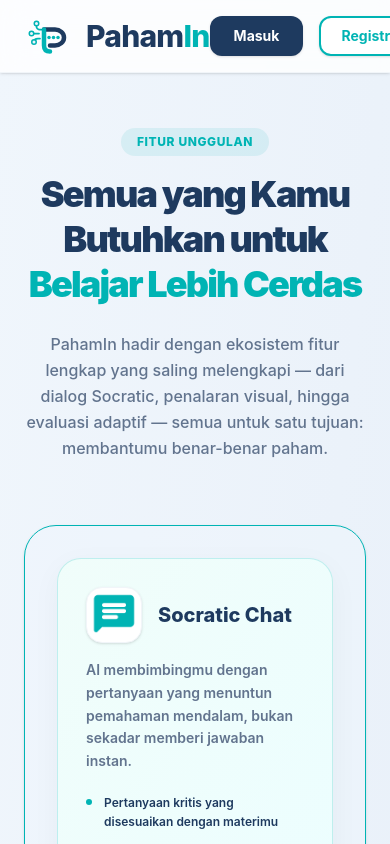
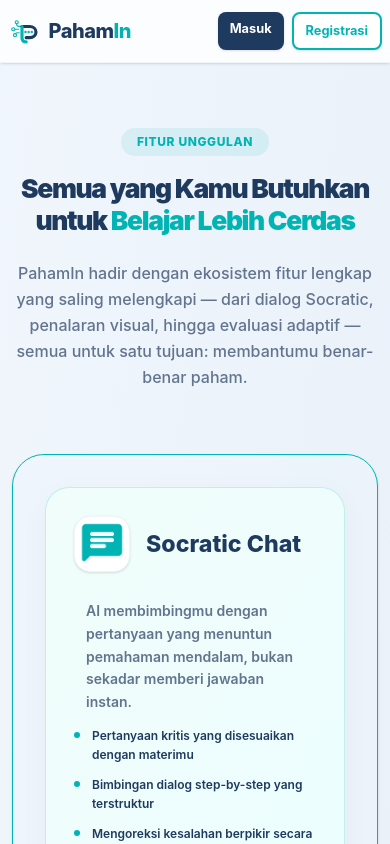
Before and after one commit to ahmadrofiussuud/PahamIn, a React (Vite) app in the folder client/: page /fitur in a window 390 px wide. Shown: the top 844 px of the page. Built offline with nearby package versions, Linux system fonts and the light colour scheme; no server answers.

Commit message:
feat: make UI fully responsive for mobile and tablet devices

```diff
--- a/client/src/index.css
+++ b/client/src/index.css
@@ -32,3 +32,181 @@
     @apply w-full px-4 py-2 border border-slate-200 rounded-lg focus:outline-none focus:ring-2 focus:ring-[#00B4B4] focus:border-transparent transition-all;
   }
 }
+
+/* ==========================================
+   TABLET RESPONSIVE STYLES (max-width: 768px)
+   ========================================== */
+@media (max-width: 768px) {
+  .hero-illustration-container {
+    scale: 0.72 !important;
+    transform-origin: top center !important;
+    margin: 1rem auto 0 !important;
+    height: 420px !important;
+    width: 620px !important;
+  }
+
+  .hero-illustration-container img[src*="tali"] {
+    display: none !important;
+  }
+
+  .login-illustration-container,
+  .register-illustration-container {
+    display: none !important;
+  }
+}
+
+/* ==========================================
+   MOBILE RESPONSIVE STYLES (max-width: 640px)
+   ========================================== */
+@media (max-width: 640px) {
+  /* Prevent horizontal overflow */
+  html, body {
+    max-width: 100vw !important;
+    overflow-x: hidden !important;
+  }
+
+  /* Navbar spacing and sizing optimizations on mobile to prevent overlapping */
+  nav {
+    padding-left: 0.5rem !important;
+    padding-right: 0.5rem !important;
+    padding-top: 0.75rem !important;
+    padding-bottom: 0.75rem !important;
+    gap: 0.5rem !important;
+  }
+
+  nav .flex.items-center.gap-3 {
+    gap: 0.35rem !important;
+  }
+
+  nav .flex.items-center.gap-3 svg {
+    height: 28px !important;
+  }
+
+  nav .flex.items-center.gap-3 span {
+    font-size: 1.25rem !important;
+  }
+
+  nav .flex.items-center.gap-4 {
+    gap: 0.5rem !important;
+  }
+
+  nav a[href*="login"], nav a[href*="register"] {
+    padding-left: 0.75rem !important;
+    padding-right: 0.75rem !important;
+    padding-top: 0.5rem !important;
+    padding-bottom: 0.5rem !important;
+    font-size: 0.8rem !important;
+    border-radius: 8px !important;
+    min-height: 38px !important;
+  }
+
+  /* Grid Layouts collapse to single column */
+  .grid-cols-2, .grid-cols-3, .grid-cols-4, .grid-cols-12,
+  .lg\:grid-cols-3, .lg\:grid-cols-12, .md\:grid-cols-2, .md\:grid-cols-3, .lg\:grid-cols-4 {
+    grid-template-columns: repeat(1, minmax(0, 1fr)) !important;
+  }
+
+  /* Font sizes scale down slightly (reduce by 2-4px) */
+  h1, .text-5xl, .text-6xl, .text-\[4\.75rem\] {
+    font-size: 2.25rem !important;
+    line-height: 2.5rem !important;
+  }
+  h2, .text-4xl {
+    font-size: 1.65rem !important;
+    line-height: 2rem !important;
+  }
+  h3, .text-3xl {
+    font-size: 1.45rem !important;
+  }
+  h4, .text-2xl {
+    font-size: 1.2rem !important;
+  }
+
+  /* Padding and Margins reduced strictly (1.25rem -> 0.75rem) */
+  /* Target only padding classes that represent 1.25rem (p-5, px-5, py-5) or wrappers,
+     WITHOUT affecting top margins/paddings like pt-32, pt-40 */
+  main, section, footer, .max-w-7xl, .max-w-6xl, .max-w-5xl {
+    padding-left: 0.75rem !important;
+    padding-right: 0.75rem !important;
+  }
+
+  .p-5, .px-5, .py-5 {
+    padding: 0.75rem !important;
+  }
+
+  .m-5, .mx-5, .my-5, .mb-5, .mt-5 {
+    margin: 0.75rem !important;
+  }
+
+  /* Reduce general outer page margin layout gaps slightly */
+  .mb-20, .mb-24 {
+    margin-bottom: 2rem !important;
+  }
+  .mt-20, .mt-12 {
+    margin-top: 1.5rem !important;
+  }
+
+  /* Badges & Labels wrap naturally */
+  .badge, .label, span, label, p {
+    white-space: normal !important;
+    word-wrap: break-word !important;
+    overflow-wrap: break-word !important;
+  }
+
+  /* Touch Targets for interactive buttons & links */
+  button, a.btn-primary, a.btn-secondary, .btn-primary, .btn-secondary {
+    min-height: 44px !important;
+    display: inline-flex !important;
+    align-items: center !important;
+    justify-content: center !important;
+  }
+
+  /* Tabs stack and wrap if they overflow */
+  .tab-container, .flex-wrap-mobile {
+    flex-direction: column !important;
+    width: 100% !important;
+  }
+
+  .tab-btn, .tab-button {
+    width: 100% !important;
+    min-height: 44px !important;
+    margin-bottom: 0.5rem !important;
+  }
+
+  /* Chat session header stacks on mobile */
+  .chat-session-header {
+    flex-direction: column !important;
+    align-items: stretch !important;
+    gap: 12px !important;
+    padding: 0.75rem !important;
+  }
+
+  .chat-session-header button {
+    width: 100% !important;
+    justify-content: center !important;
+    min-height: 44px !important;
+  }
+
+  /* Hero illustration styling for mobile:
+     Preserves original figma layout of badges, student, and lines
+     by scaling down the entire 620px container to fit the viewport width */
+  .hero-illustration-container {
+    scale: 0.52 !important;
+    transform-origin: top center !important;
+    margin: 1.5rem auto 0 !important;
+    height: 300px !important;
+    width: 620px !important;
+  }
+
+  .hero-illustration-container img[src*="tali"] {
+    display: none !important;
+  }
+}
+
+/* For extremely narrow screens */
+@media (max-width: 400px) {
+  .hero-illustration-container {
+    scale: 0.44 !important;
+    height: 250px !important;
+  }
+}
--- a/client/src/pages/ChatPage.jsx
+++ b/client/src/pages/ChatPage.jsx
@@ -19,6 +19,7 @@
     ? `${import.meta.env.VITE_API_URL}/api/chat`
     : 'http://localhost:5000/api/chat';
   const displayName = user?.name || "Budi Saputra";
+  const firstName = displayName.split(' ')[0];
 
   const scrollToBottom = () => {
     messagesEndRef.current?.scrollIntoView({ behavior: "smooth" });
@@ -126,7 +127,8 @@
             <div className="w-6 h-6 rounded-full bg-white/20 flex items-center justify-center">
               <User size={14} className="text-white" />
             </div>
-            <span className="text-sm font-semibold">{displayName}</span>
+            <span className="text-sm font-semibold hidden sm:inline">{displayName}</span>
+            <span className="text-sm font-semibold sm:hidden">{firstName}</span>
             <ChevronDown size={16} className={`transition-transform duration-300 ${profileDropdownOpen ? 'rotate-180' : ''}`} />
           </button>
 
@@ -156,7 +158,7 @@
       <main className="flex-1 flex flex-col min-h-0 relative">
 
         {/* Chat Session Header */}
-        <header className="bg-white border-b border-slate-100 px-8 py-4 flex justify-between items-center shadow-sm z-10 shrink-0">
+        <header className="bg-white border-b border-slate-100 px-8 py-4 flex justify-between items-center shadow-sm z-10 shrink-0 chat-session-header">
           <div className="flex items-center gap-3">
             <div className="bg-[#00B4B4]/10 p-2.5 rounded-xl text-[#00B4B4]">
               <Sparkles size={20} />
--- a/client/src/pages/Dashboard.jsx
+++ b/client/src/pages/Dashboard.jsx
@@ -78,7 +78,8 @@
             <div className="w-6 h-6 rounded-full bg-white/20 flex items-center justify-center">
               <User size={14} className="text-white" />
             </div>
-            <span className="text-sm font-semibold">{displayName}</span>
+            <span className="text-sm font-semibold hidden sm:inline">{displayName}</span>
+            <span className="text-sm font-semibold sm:hidden">{firstName}</span>
             <ChevronDown size={16} className={`transition-transform duration-300 ${profileDropdownOpen ? 'rotate-180' : ''}`} />
           </button>
 
--- a/client/src/pages/LandingPage.jsx
+++ b/client/src/pages/LandingPage.jsx
@@ -152,7 +152,7 @@
         {/* HERO RIGHT COLUMN (Matches Figma exactly with Large Student Image and Floating Badges) */}
         <div className="lg:col-span-6 flex items-center justify-center relative mt-10 lg:mt-0 select-none overflow-visible">
 
-          <div className="relative w-[620px] h-[580px] flex items-center justify-center shrink-0 scale-[0.75] sm:scale-[0.8] md:scale-[0.85] lg:scale-90 xl:scale-100 origin-top-right">
+          <div className="relative w-[620px] h-[580px] flex items-center justify-center shrink-0 scale-[0.75] sm:scale-[0.8] md:scale-[0.85] lg:scale-90 xl:scale-100 origin-top-right hero-illustration-container">
 
             {/* ============================================================
                 TALI / GARIS PENGHUBUNG — z-5 (DI BELAKANG student z-10)
--- a/client/src/pages/LoginPage.jsx
+++ b/client/src/pages/LoginPage.jsx
@@ -81,7 +81,7 @@
           </div>
 
           {/* Interactive Illustration Area with Dotted Path & Floating Badges */}
-          <div className="relative w-full max-w-md mx-auto lg:mx-0 mt-8 h-[340px] flex items-end justify-center select-none">
+          <div className="relative w-full max-w-md mx-auto lg:mx-0 mt-8 h-[340px] flex items-end justify-center select-none login-illustration-container">
 
             {/* Dotted path lines behind everything */}
             <div className="absolute inset-0 w-full h-full -z-10">
--- a/client/src/pages/RegisterPage.jsx
+++ b/client/src/pages/RegisterPage.jsx
@@ -105,7 +105,7 @@
           </div>
 
           {/* Interactive Illustration Area with Dotted Path & Floating Badges */}
-          <div className="relative w-full max-w-md mx-auto lg:mx-0 mt-8 h-[340px] flex items-end justify-center select-none">
+          <div className="relative w-full max-w-md mx-auto lg:mx-0 mt-8 h-[340px] flex items-end justify-center select-none register-illustration-container">
 
             {/* Dotted path lines behind everything */}
             <div className="absolute inset-0 w-full h-full -z-10">
```
